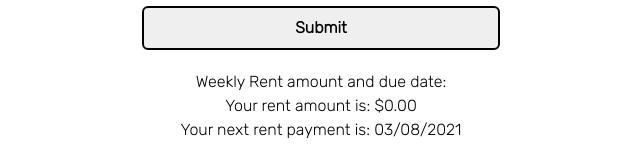
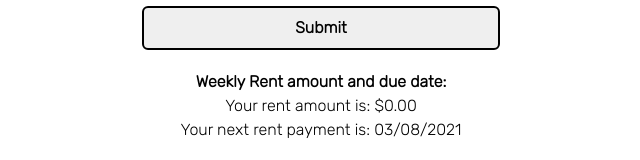
Before and after one commit to Lyderies/monthly-rent-calc, a React (Create React App) app: page / in a window 1280 px wide. Shown: the part 553-713 px from the top of the page, without its empty margins (319-959 px from the left). Built offline with nearby package versions, Linux system fonts and the light colour scheme.

Commit message:
styling change

```diff
--- a/src/components/Form.js
+++ b/src/components/Form.js
@@ -53,21 +53,27 @@ function Form() {
     if (selectedOption.value === 1) {
       return (
         <div className="p-1">
-          <h2>Fortnightly Rent amount and due date: </h2>
+          <h2 className="font-bold font-xl">
+            Fortnightly Rent amount and due date:{" "}
+          </h2>
           <Fortnight amount={data.NumberFormat} date={data.ReactDatePicker} />
         </div>
       );
     } else if (selectedOption.value === 2) {
       return (
         <div className="p-1">
-          <h2>Monthly Rent amount and due date: </h2>
+          <h2 className="font-bold font-xl">
+            Monthly Rent amount and due date:{" "}
+          </h2>
           <Month amount={data.NumberFormat} date={data.ReactDatePicker} />
         </div>
       );
     } else {
       return (
         <div className="p-1">
-          <h2>Weekly Rent amount and due date: </h2>
+          <h2 className="font-bold font-xl">
+            Weekly Rent amount and due date:{" "}
+          </h2>
           <Week amount={data.NumberFormat} date={data.ReactDatePicker} />
         </div>
       );
```
